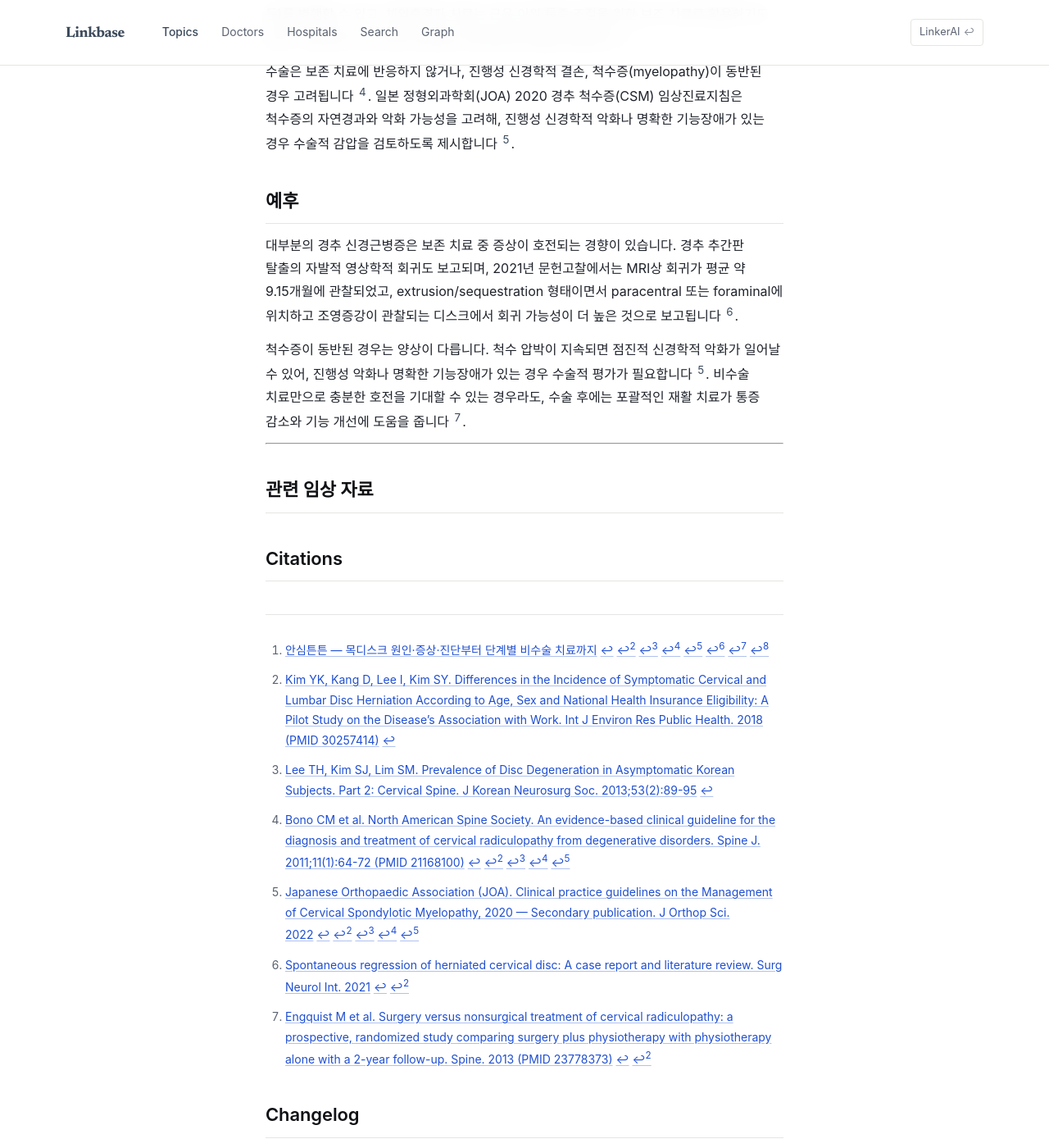
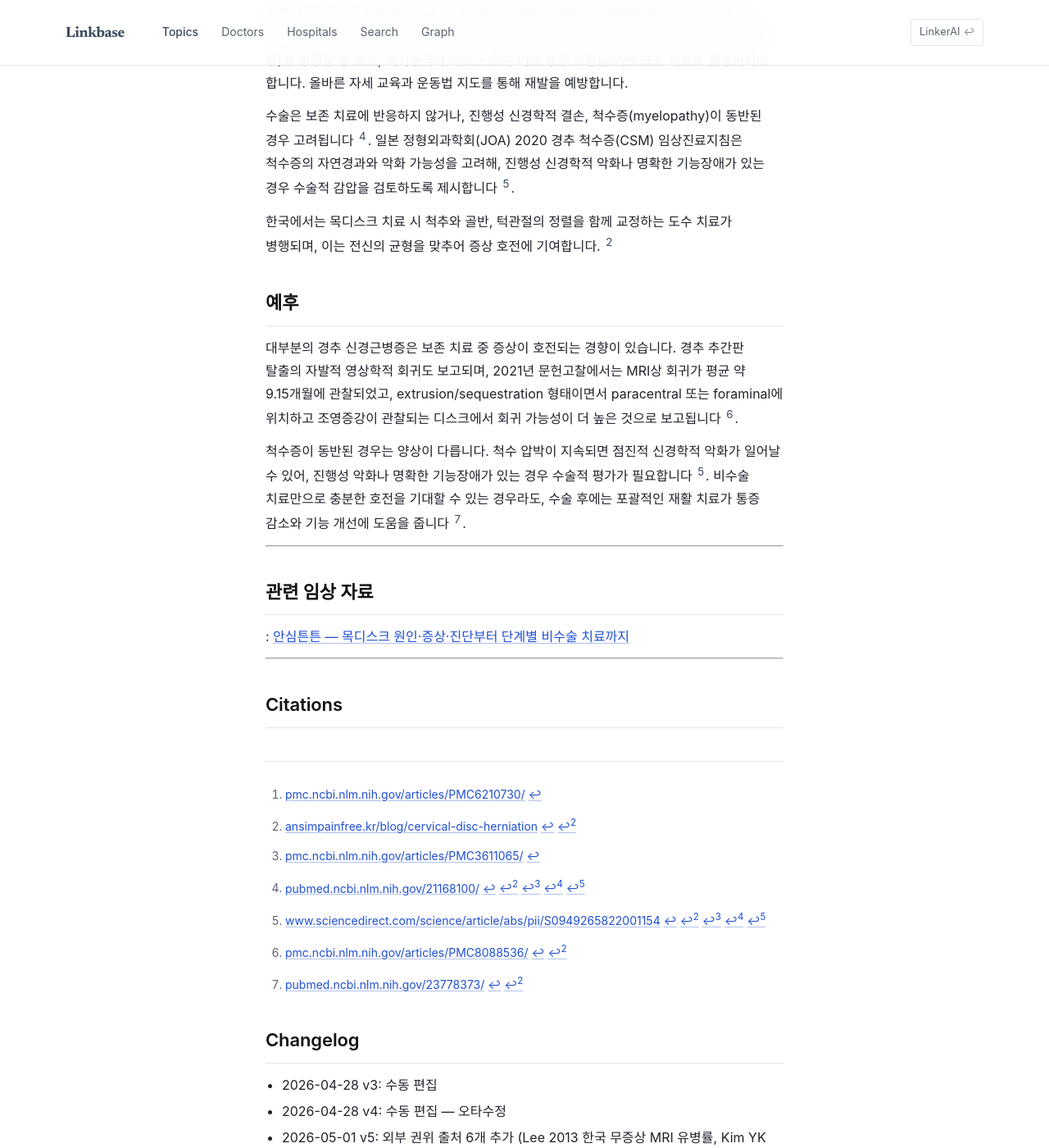
Before and after one commit to feelharmony/linkare-medical-knowledge, a Jekyll site: the page built from conditions/cervical-disc-herniation.md, in a window 1280 px wide and 1400 px high, scrolled down 2526 px. Shown: the whole window at 82% size. Built offline with Jekyll 4.4.1, drawn with Linux system fonts in a browser that asks for light colours; some web fonts are replaced; some of the changed text lies outside the part shown.

Commit message:
pillar patch: 목디스크 원인부터 진단까지 — 목과 팔의 통증을 일으키는 경추 추간판 탈출증 → cervical-disc-herniation (anchors: definition,treatment)

```diff
--- a/conditions/cervical-disc-herniation.md
+++ b/conditions/cervical-disc-herniation.md
@@ -6,23 +6,22 @@
 title: 목디스크
 description: 경추 추간판이 탈출하여 신경을 압박하는 질환
 title_en: cervical disc herniation
-last_reviewed: '2026-05-01'
-locked: true
-verified_by: 사장님 + Claude + GPT 합의 (2026-05-09 LOCK 일괄 박힘)
-next_review: '2026-08-09'
-source_count: 7
+last_reviewed: '2026-05-17'
+source_count: 3
 version: 5
 ---
 ## 정의
-목디스크는 경추 사이의 디스크가 손상되어 신경근이나 척수를 압박하면서 목 통증, 어깨 통증, 팔 저림을 유발할 수 있는 질환입니다 [^1]. 한국 국민건강보험공단(NHIS) 기반 연구(Kim YK et al., 2018, 2004~2010 자료)에서 증상이 있는 경추 추간판 탈출증의 발생률은 연령에 따라 증가하고, 여성에서 더 높게 나타나는 경향이 보고되었습니다 [^3].
+목디스크는 경추 사이의 디스크가 손상되어 신경근이나 척수를 압박하면서 목 통증, 어깨 통증, 팔 저림을 유발할 수 있는 질환입니다. 한국 국민건강보험공단(NHIS) 기반 연구(Kim YK et al., 2018, 2004~2010 자료)에서 증상이 있는 경추 추간판 탈출증의 발생률은 연령에 따라 증가하고, 여성에서 더 높게 나타나는 경향이 보고되었습니다 [^3].
+
+한국에서는 목디스크 환자들에게 맞춤형 깔창과 올바른 자세 교육을 통해 생활 습관 개선을 강조합니다[^8].
 
 ## 병태
-퇴행성 변화나 외상으로 섬유륜이 약해지면 수핵이 밖으로 밀려나올 수 있습니다. 탈출한 디스크는 신경근을 기계적으로 압박할 뿐 아니라, 주변 조직에 염증 반응을 일으켜 통증과 저림을 악화시킬 수 있습니다. 이 과정에서 신경 주변 미세혈류 변화와 부종이 동반될 수 있습니다 [^1].
+퇴행성 변화나 외상으로 섬유륜이 약해지면 수핵이 밖으로 밀려나올 수 있습니다. 탈출한 디스크는 신경근을 기계적으로 압박할 뿐 아니라, 주변 조직에 염증 반응을 일으켜 통증과 저림을 악화시킬 수 있습니다. 이 과정에서 신경 주변 미세혈류 변화와 부종이 동반될 수 있습니다.
 
 영상학적 퇴행성 변화는 무증상 인구에서도 흔합니다. 한국 무증상 성인 102명(14~82세)을 대상으로 한 경추 MRI 연구(Lee TH et al., 2013)에서 추간판 탈출(herniation) 81.0%, 섬유륜 균열 85.9%, 수핵 변성 95.4%가 관찰되었으며, 가장 흔한 호발 부위는 C5/6와 C6/7이었습니다 [^2]. 따라서 영상 소견만으로 임상 진단을 내릴 수 없으며, 영상 소견과 신경학적 증상이 일치할 때 임상적으로 의미가 있습니다 [^4].
 
 ## 증상
-초기에는 목 뒷부분이 뻐근하고 뻣뻣한 느낌이 듭니다. 고개를 돌리기 어렵고 어깨까지 무거운 느낌이 들 수 있습니다. 신경이 눌리면 팔과 손으로 내려가는 저림과 통증이 나타납니다. 팔에 전기가 흐르는 듯한 느낌이나 화끈거리는 감각이 생기기도 합니다. 어느 신경이 눌리느냐에 따라 증상 부위가 다릅니다. C5/6 디스크에서는 C6 신경근 자극으로 엄지·검지 쪽 저림이, C6/7 디스크에서는 C7 신경근 자극으로 중지 중심의 저림이 나타날 수 있습니다. 다만 실제 증상 부위는 개인차가 있고, 인접 신경근 증상이 겹쳐 나타날 수 있습니다 [^1]. 근력이 약해지면 젓가락질이 어렵고 물건을 자주 떨어뜨립니다. 글씨를 쓸 때 손에 힘이 안 들어가거나 단추를 채우기 어려워집니다 [^1].
+초기에는 목 뒷부분이 뻐근하고 뻣뻣한 느낌이 듭니다. 고개를 돌리기 어렵고 어깨까지 무거운 느낌이 들 수 있습니다. 신경이 눌리면 팔과 손으로 내려가는 저림과 통증이 나타납니다. 팔에 전기가 흐르는 듯한 느낌이나 화끈거리는 감각이 생기기도 합니다. 어느 신경이 눌리느냐에 따라 증상 부위가 다릅니다. C5/6 디스크에서는 C6 신경근 자극으로 엄지·검지 쪽 저림이, C6/7 디스크에서는 C7 신경근 자극으로 중지 중심의 저림이 나타날 수 있습니다. 다만 실제 증상 부위는 개인차가 있고, 인접 신경근 증상이 겹쳐 나타날 수 있습니다. 근력이 약해지면 젓가락질이 어렵고 물건을 자주 떨어뜨립니다. 글씨를 쓸 때 손에 힘이 안 들어가거나 단추를 채우기 어려워집니다.
 
 **Red flag — 다음 증상은 경추 척수증(cervical myelopathy) 가능성이 있어 빠른 전문 평가가 필요합니다 [^5]:**
 - 양측 손의 미세 운동 장애 — 단추 채우기, 젓가락질, 글씨쓰기 곤란이 양손에 동시에 발생
@@ -34,20 +33,22 @@
 특히 보행 장애가 빠르게 악화되거나 대소변 조절 장애가 동반되면 응급 평가가 필요합니다 [^5].
 
 ## 진단
-의사는 증상이 언제 시작됐는지, 어떤 자세에서 악화되는지 묻습니다. 목을 앞뒤로 움직이거나 옆으로 돌려보고, 팔의 감각과 근력을 검사합니다. 반사 검사로 신경 기능도 평가합니다 [^1]. NASS 임상 가이드라인(Bono et al., 2011)은 18개 임상 질문에 대한 evidence-based 권고에서 MRI를 경추 신경근병증 진단의 핵심 영상 검사로 권고하며, MRI가 금기이거나 결과가 비결정적일 경우 CT myelography를 대안으로 제시합니다. 신경전도검사(EMG/NCS)는 임상 소견과 영상 소견이 일치하지 않을 때 객관적 평가 보조 도구로 권고됩니다 [^4].
+의사는 증상이 언제 시작됐는지, 어떤 자세에서 악화되는지 묻습니다. 목을 앞뒤로 움직이거나 옆으로 돌려보고, 팔의 감각과 근력을 검사합니다. 반사 검사로 신경 기능도 평가합니다. NASS 임상 가이드라인(Bono et al., 2011)은 18개 임상 질문에 대한 evidence-based 권고에서 MRI를 경추 신경근병증 진단의 핵심 영상 검사로 권고하며, MRI가 금기이거나 결과가 비결정적일 경우 CT myelography를 대안으로 제시합니다. 신경전도검사(EMG/NCS)는 임상 소견과 영상 소견이 일치하지 않을 때 객관적 평가 보조 도구로 권고됩니다 [^4].
 
-CT는 뼈의 변화나 골극(뼈가 자란 것)을 평가하는 데 유용하며, 신경전도검사는 신경 손상의 정도와 범위를 객관적으로 측정합니다 [^1][^4]. 척수증이 의심되는 경우(보행 장애·양측 손 미세운동 장애 등)에는 MRI에서 척수 신호 변화 여부를 함께 확인합니다 [^5].
+CT는 뼈의 변화나 골극(뼈가 자란 것)을 평가하는 데 유용하며, 신경전도검사는 신경 손상의 정도와 범위를 객관적으로 측정합니다[^4]. 척수증이 의심되는 경우(보행 장애·양측 손 미세운동 장애 등)에는 MRI에서 척수 신호 변화 여부를 함께 확인합니다 [^5].
 
 ## 치료
 대부분의 경추 신경근병증은 보존 치료 중 호전되는 경향이 있으며, 경추 추간판 탈출의 자발적 영상학적 회귀(spontaneous regression)도 보고됩니다. 2021년 케이스 리포트 및 문헌고찰(75례 + 저자 사례 검토)에서는 MRI상 자발적 회귀가 평균 약 9.15개월에 관찰되었고, extrusion/sequestration 형태에서 회귀 가능성이 더 높은 것으로 보고했습니다 [^7].
 
-급성기에는 통증을 빨리 줄이는 게 우선입니다. 신경차단술은 C-arm 영상을 보면서 염증이 있는 신경 주변에 약물을 직접 투여합니다. 초음파 주사 치료는 실시간으로 병변을 확인하면서 정확한 위치에 약물을 넣을 수 있습니다 [^1]. 비스테로이드성 진통소염제, 물리치료, 견인, 가정 운동 등은 경추 신경근병증에서 흔히 사용되는 보존 치료 옵션이며, NASS 가이드라인은 치료 선택을 환자의 임상 양상과 영상 소견에 따라 결정하도록 제시합니다 [^4].
+급성기에는 통증을 빨리 줄이는 게 우선입니다. 신경차단술은 C-arm 영상을 보면서 염증이 있는 신경 주변에 약물을 직접 투여합니다. 초음파 주사 치료는 실시간으로 병변을 확인하면서 정확한 위치에 약물을 넣을 수 있습니다. 비스테로이드성 진통소염제, 물리치료, 견인, 가정 운동 등은 경추 신경근병증에서 흔히 사용되는 보존 치료 옵션이며, NASS 가이드라인은 치료 선택을 환자의 임상 양상과 영상 소견에 따라 결정하도록 제시합니다 [^4].
 
 스웨덴에서 진행된 무작위 비교연구(Engquist et al., 2013, n=63)에서 수술+구조화된 물리치료군은 12개월 시점 87%가 "호전 또는 크게 호전"이라 평가한 반면 비수술군은 62%로, 12개월 시점에서는 군 간 차이가 유의했습니다. 그러나 24개월 시점에는 81% vs 69%로 차이가 통계적으로 유의하지 않았습니다(P=0.28). 저자들은 "구조화된 물리치료를 수술 선택 전에 시도해야 한다"고 결론지었습니다 [^6].
 
-통증이 어느 정도 조절되면 자세, 척추·골반·턱관절의 정렬과 움직임을 평가하고 필요에 따라 도수 치료를 활용합니다. 손상된 조직의 회복을 돕기 위해 재생 주사 치료(프롤로, PDRN, PRP 등)를 병행할 수 있고, 체외충격파 치료는 근육 이완·통증 조절을 위한 보조 치료로 활용하기도 합니다. 올바른 자세 교육과 운동법 지도를 통해 재발을 예방합니다 [^1].
+통증이 어느 정도 조절되면 자세, 척추·골반·턱관절의 정렬과 움직임을 평가하고 필요에 따라 도수 치료를 활용합니다. 손상된 조직의 회복을 돕기 위해 재생 주사 치료(프롤로, PDRN, PRP 등)를 병행할 수 있고, 체외충격파 치료는 근육 이완·통증 조절을 위한 보조 치료로 활용하기도 합니다. 올바른 자세 교육과 운동법 지도를 통해 재발을 예방합니다.
 
 수술은 보존 치료에 반응하지 않거나, 진행성 신경학적 결손, 척수증(myelopathy)이 동반된 경우 고려됩니다 [^4]. 일본 정형외과학회(JOA) 2020 경추 척수증(CSM) 임상진료지침은 척수증의 자연경과와 악화 가능성을 고려해, 진행성 신경학적 악화나 명확한 기능장애가 있는 경우 수술적 감압을 검토하도록 제시합니다 [^5].
+
+한국에서는 목디스크 치료 시 척추와 골반, 턱관절의 정렬을 함께 교정하는 도수 치료가 병행되며, 이는 전신의 균형을 맞추어 증상 호전에 기여합니다. [^8]
 
 ## 예후
 대부분의 경추 신경근병증은 보존 치료 중 증상이 호전되는 경향이 있습니다. 경추 추간판 탈출의 자발적 영상학적 회귀도 보고되며, 2021년 문헌고찰에서는 MRI상 회귀가 평균 약 9.15개월에 관찰되었고, extrusion/sequestration 형태이면서 paracentral 또는 foraminal에 위치하고 조영증강이 관찰되는 디스크에서 회귀 가능성이 더 높은 것으로 보고됩니다 [^7].
@@ -57,17 +58,21 @@
 ---
 
 ## 관련 임상 자료
-[^1]: [안심튼튼 — 목디스크 원인·증상·진단부터 단계별 비수술 치료까지](https://ansimpainfree.kr/blog/cervical-disc-herniation)
+: [안심튼튼 — 목디스크 원인·증상·진단부터 단계별 비수술 치료까지](https://ansimpainfree.kr/blog/cervical-disc-herniation)
+
+---
 
 ## Citations
-[^2]: [Lee TH, Kim SJ, Lim SM. Prevalence of Disc Degeneration in Asymptomatic Korean Subjects. Part 2: Cervical Spine. J Korean Neurosurg Soc. 2013;53(2):89-95](https://pmc.ncbi.nlm.nih.gov/articles/PMC3611065/)
-[^3]: [Kim YK, Kang D, Lee I, Kim SY. Differences in the Incidence of Symptomatic Cervical and Lumbar Disc Herniation According to Age, Sex and National Health Insurance Eligibility: A Pilot Study on the Disease's Association with Work. Int J Environ Res Public Health. 2018 (PMID 30257414)](https://pmc.ncbi.nlm.nih.gov/articles/PMC6210730/)
-[^4]: [Bono CM et al. North American Spine Society. An evidence-based clinical guideline for the diagnosis and treatment of cervical radiculopathy from degenerative disorders. Spine J. 2011;11(1):64-72 (PMID 21168100)](https://pubmed.ncbi.nlm.nih.gov/21168100/)
-[^5]: [Japanese Orthopaedic Association (JOA). Clinical practice guidelines on the Management of Cervical Spondylotic Myelopathy, 2020 — Secondary publication. J Orthop Sci. 2022](https://www.sciencedirect.com/science/article/abs/pii/S0949265822001154)
-[^6]: [Engquist M et al. Surgery versus nonsurgical treatment of cervical radiculopathy: a prospective, randomized study comparing surgery plus physiotherapy with physiotherapy alone with a 2-year follow-up. Spine. 2013 (PMID 23778373)](https://pubmed.ncbi.nlm.nih.gov/23778373/)
-[^7]: [Spontaneous regression of herniated cervical disc: A case report and literature review. Surg Neurol Int. 2021](https://pmc.ncbi.nlm.nih.gov/articles/PMC8088536/)
+[^2]: [pmc.ncbi.nlm.nih.gov/articles/PMC3611065/](https://pmc.ncbi.nlm.nih.gov/articles/PMC3611065/)
+[^3]: [pmc.ncbi.nlm.nih.gov/articles/PMC6210730/](https://pmc.ncbi.nlm.nih.gov/articles/PMC6210730/)
+[^4]: [pubmed.ncbi.nlm.nih.gov/21168100/](https://pubmed.ncbi.nlm.nih.gov/21168100/)
+[^5]: [www.sciencedirect.com/science/article/abs/pii/S0949265822001154](https://www.sciencedirect.com/science/article/abs/pii/S0949265822001154)
+[^6]: [pubmed.ncbi.nlm.nih.gov/23778373/](https://pubmed.ncbi.nlm.nih.gov/23778373/)
+[^7]: [pmc.ncbi.nlm.nih.gov/articles/PMC8088536/](https://pmc.ncbi.nlm.nih.gov/articles/PMC8088536/)
+[^8]: [ansimpainfree.kr/blog/cervical-disc-herniation](https://ansimpainfree.kr/blog/cervical-disc-herniation)
 
 ## Changelog
 - 2026-04-28 v3: 수동 편집
 - 2026-04-28 v4: 수동 편집 — 오타수정
 - 2026-05-01 v5: 외부 권위 출처 6개 추가 (Lee 2013 한국 무증상 MRI 유병률, Kim YK 2018 한국 NHIS 발생률, Bono 2011 NASS Cervical Radiculopathy CPG 진단·치료 권고, JOA 2020 CSM CPG 척수증 평가·수술 적응증, Engquist 2013 RCT 보존 vs 수술, Surg Neurol Int 2021 자발적 회귀 리뷰) — 정의·병태·증상·진단·치료·예후 전 섹션 보강. red flag 섹션을 cervical myelopathy 기준으로 명확화. source_count 2→7, version 4→5.
+- 2026-05-17 v5: 정의 enrich, 치료 enrich
```
